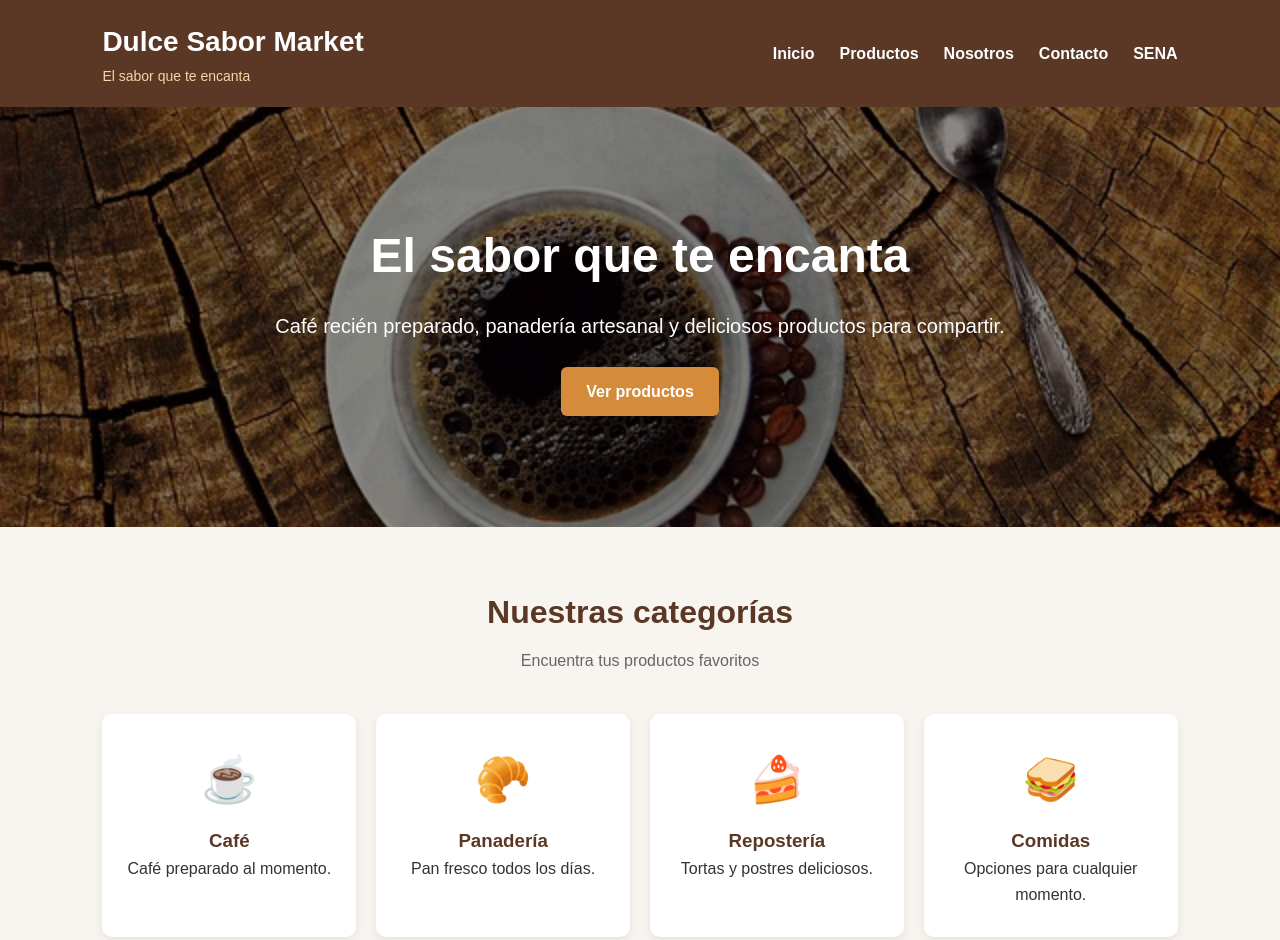
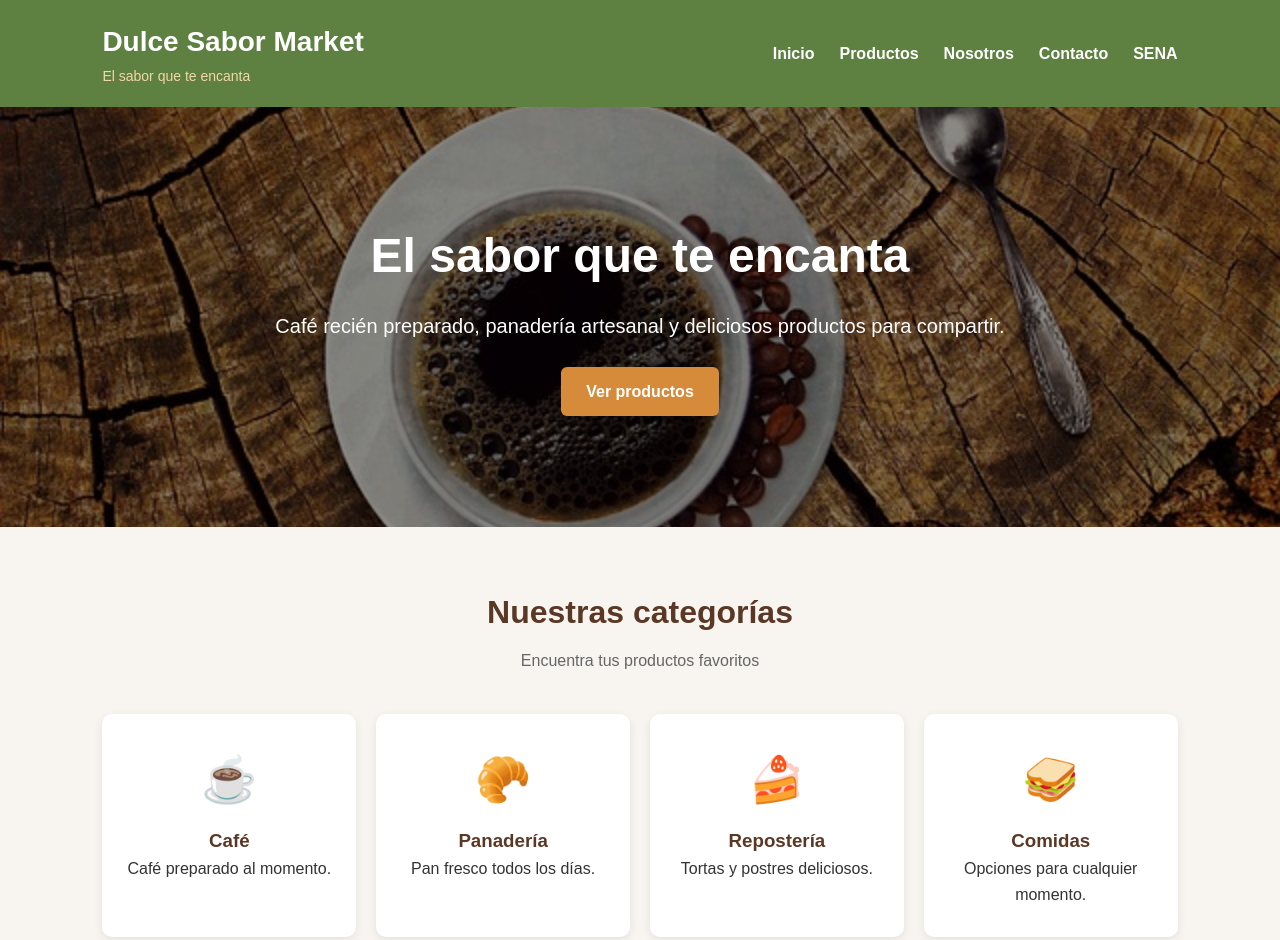
Before and after one commit to pssenario/cafe, a plain HTML site: page index.html in a window 1280 px wide. Shown: the top 940 px of the page. Drawn offline with Linux system fonts and the light colour scheme.

Commit message:
Fondo de encabezado

```diff
--- a/css/estilos.css
+++ b/css/estilos.css
@@ -30,7 +30,7 @@
         ========================== */
 
         header {
-            background-color: #5a3825;
+            background-color: #5e8041;
             color: white;
             padding: 20px 8%;
         }
```
